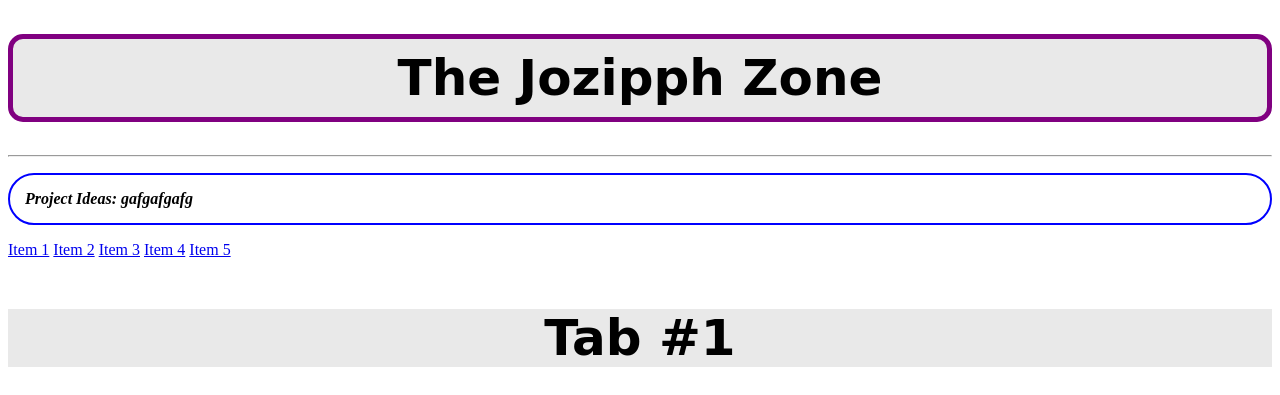
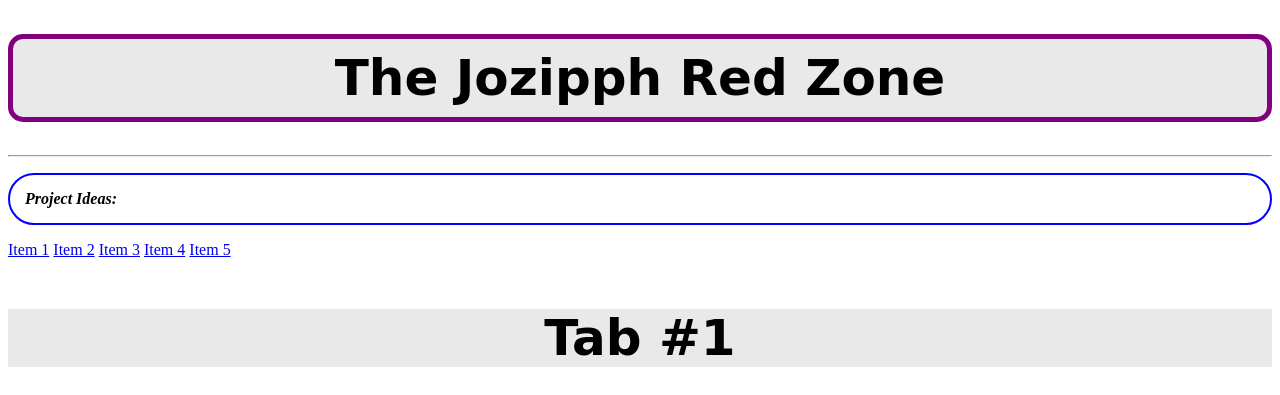
Before and after one commit to Jozipph/josephming, a website built with webpack: page src/index.html in a window 1280 px wide. Shown: the top 395 px of the page. Built offline with nearby package versions, Linux system fonts and the light colour scheme; files whose address does not match are found by name.

Commit message:
updating

```diff
--- a/src/index.html
+++ b/src/index.html
@@ -31,9 +31,9 @@ padding:15px;
 </style>
 
 <body>
-  <h1 class="top-border"><strong>The Jozipph Zone</strong></h1>
+  <h1 class="top-border"><strong>The Jozipph Red Zone</strong></h1>
   <hr>
-  <p class="p-border"><strong><em>Project Ideas: gafgafgafg</em></strong></p>
+  <p class="p-border"><strong><em>Project Ideas:</em></strong></p>
 </body>
 <section class="wrapper">
 
```
Also changed, not shown: build/index.html.
